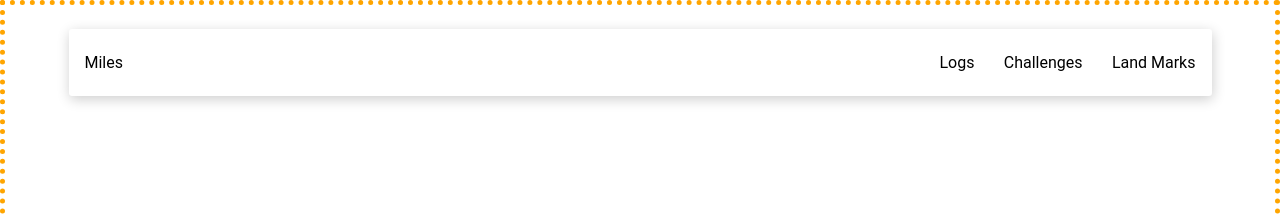
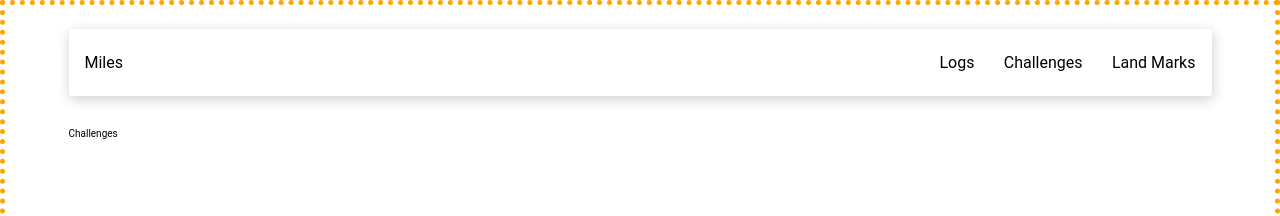
Before and after one commit to Lucidreline/miles, a React (Vite) app: page /challenges in a window 1280 px wide. Shown: the top 216 px of the page. Built offline with nearby package versions, Linux system fonts and the light colour scheme.

Commit message:
Nav links now work.

```diff
--- a/src/App.jsx
+++ b/src/App.jsx
@@ -1,3 +1,5 @@
+import Challenges from './pages/Challenges/Challenges.component'
+import LandMarks from './pages/LandMarks/LandMarks.component'
 import NavBar from './components/navBar/NavBar.component'
 import Dashboard from './pages/Dashboard/Dashboard.page'
 import { Routes, Route } from 'react-router-dom'
@@ -12,6 +14,8 @@ function App() {
         <Routes>
           <Route path="/" element={<Dashboard />} />
           <Route path="/logs" element={<Logs />} />
+          <Route path="/challenges" element={<Challenges />} />
+          <Route path="/land-marks" element={<LandMarks />} />
         </Routes>
 
       </div>
--- a/src/components/navBar/NavBar.component.jsx
+++ b/src/components/navBar/NavBar.component.jsx
@@ -29,13 +29,13 @@ const NavBar = () => {
                 <div className={`hamburger-links ${isHamburgerOpen ? 'open' : ''}`}>
                     <ul>
                         <li>
-                            <Link to="/" onClick={closeHamburger}>Logs</Link>
+                            <Link to="/logs" onClick={closeHamburger}>Logs</Link>
                         </li>
                         <li>
-                            <Link to="/" onClick={closeHamburger}>Challenges</Link>
+                            <Link to="/challenges" onClick={closeHamburger}>Challenges</Link>
                         </li>
                         <li>
-                            <Link to="/" onClick={closeHamburger}>Land Marks</Link>
+                            <Link to="/land-marks" onClick={closeHamburger}>Land Marks</Link>
                         </li>
                     </ul>
                 </div>
@@ -43,13 +43,13 @@ const NavBar = () => {
             <div className={`nav-links`}>
                 <ul>
                     <li>
-                        <Link to="/" onClick={closeHamburger}>Logs</Link>
+                        <Link to="/logs" onClick={closeHamburger}>Logs</Link>
                     </li>
                     <li>
-                        <Link to="/" onClick={closeHamburger}>Challenges</Link>
+                        <Link to="/challenges" onClick={closeHamburger}>Challenges</Link>
                     </li>
                     <li>
-                        <Link to="/" onClick={closeHamburger}>Land Marks</Link>
+                        <Link to="/land-marks" onClick={closeHamburger}>Land Marks</Link>
                     </li>
                 </ul>
             </div>
--- a/src/components/navBar/NavBar.styles.scss
+++ b/src/components/navBar/NavBar.styles.scss
@@ -8,6 +8,7 @@
     border-radius: 0.2rem;
     padding: 0 1rem;
     margin: 1.5rem 0 2rem 0;
+    transition: 0.3s ease-in-out;
 
     .nav-home {
         margin: 1.5rem 0;
@@ -33,6 +34,7 @@
 
         .hamburger-links {
             width: 100%;
+            display: none;
 
             ul {
                 display: none;
@@ -89,6 +91,10 @@
 
         .hamburger-container {
 
+            .hamburger-links {
+                display: flex;
+            }
+
             .hamburger {
                 display: flex;
 
--- /dev/null
+++ b/src/pages/Challenges/Challenges.component.jsx
@@ -0,0 +1,9 @@
+import React from 'react'
+
+const Challenges = () => {
+    return (
+        <div>Challenges</div>
+    )
+}
+
+export default Challenges
--- /dev/null
+++ b/src/pages/LandMarks/LandMarks.component.jsx
@@ -0,0 +1,9 @@
+import React from 'react'
+
+const LandMarks = () => {
+    return (
+        <div>LandMarks</div>
+    )
+}
+
+export default LandMarks
```
